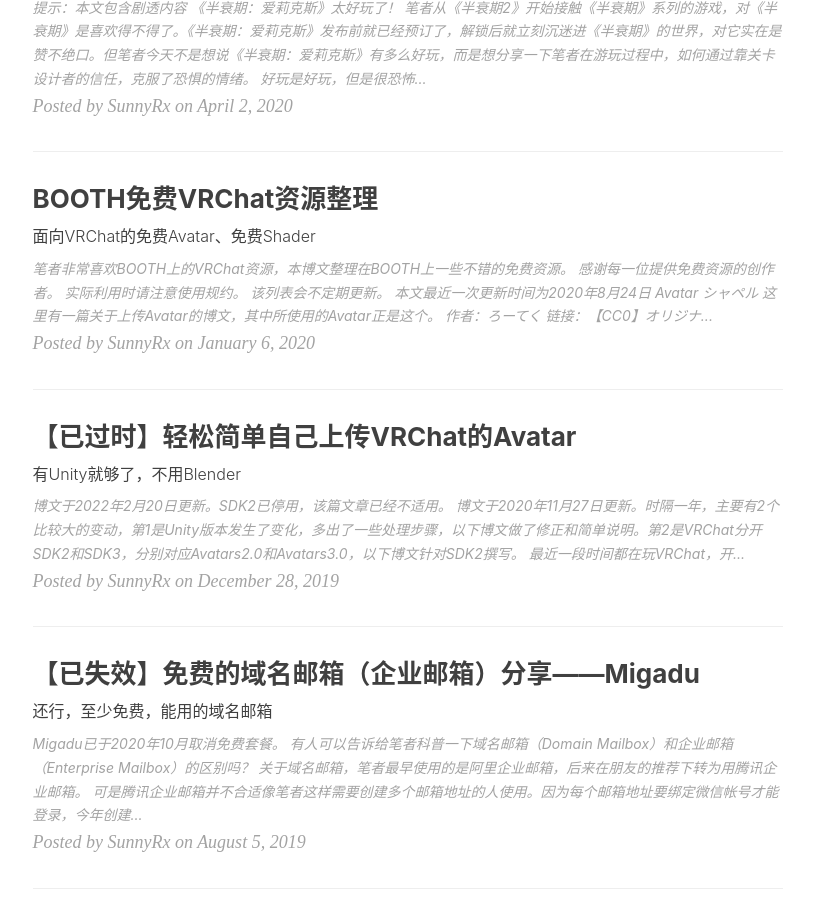
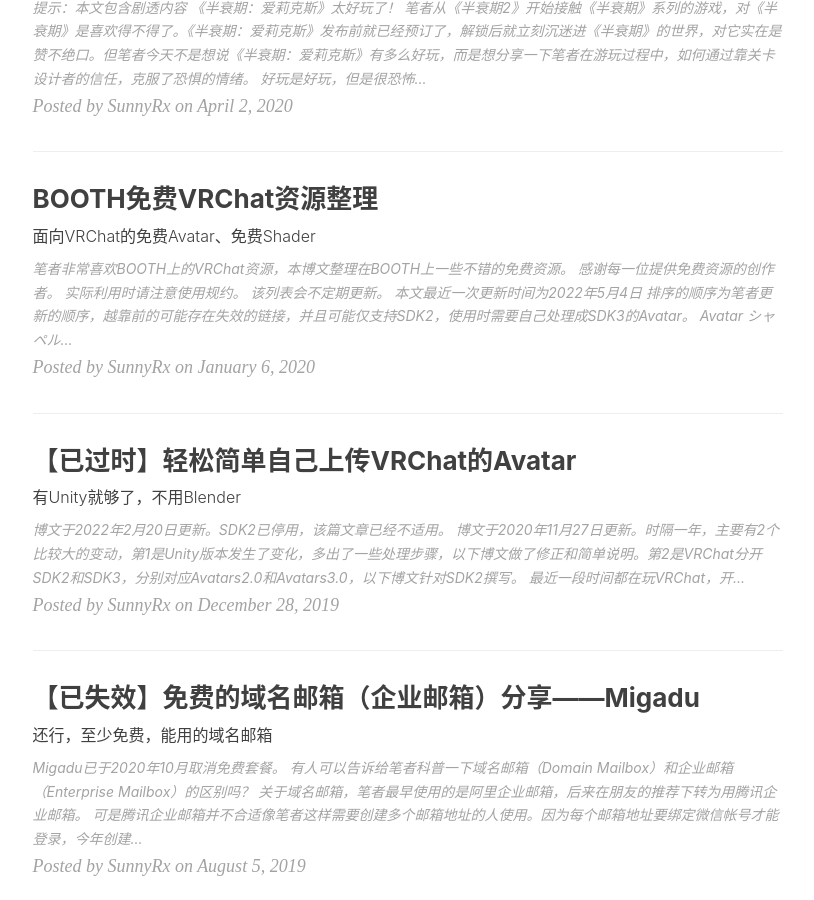
Before and after one commit to SunnyRx/SunnyRx.github.io, a Jekyll site: the page built from index.html, in a window 1280 px wide and 900 px high, scrolled down 1331 px. Shown: the whole window, without its empty margins (135-949 px from the left). Built offline with Jekyll 4.4.1, drawn with Linux system fonts in a browser that asks for light colours; nearby versions of some CDN libraries; the list of posts is cut into pages by our own code; comment, search, counter and statistics services are not loaded; some of the changed lines change nothing that is shown.

Commit message:
更新博文《BOOTH免费VRChat资源整理》

```diff
--- a/_posts/2020-01-06-BOOTH-free-VRChat-assets.markdown
+++ b/_posts/2020-01-06-BOOTH-free-VRChat-assets.markdown
@@ -18,7 +18,9 @@
 
 该列表会不定期更新。
 
-> 本文最近一次更新时间为2020年8月24日
+> 本文最近一次更新时间为2022年5月4日
+
+> 排序的顺序为笔者更新的顺序，越靠前的可能存在失效的链接，并且可能仅支持SDK2，使用时需要自己处理成SDK3的Avatar。
 
 # Avatar
 
@@ -176,36 +178,6 @@
 
 ---
 
-### [IST]式 白井鈴
-
-![白井鈴](/img/in-post/post-VRChat-collection/Avatar_sirairin.webp)
-
-作者：[IST]\(いそっち゜)
-
-链接：[【MMD/VRC用3Dモデル】[IST]式 白井鈴 ver.1.0](https://isotch0130.booth.pm/items/1384082)
-
----
-
-### [IST]式 白井鈴 Append
-
-![白井鈴 Append](/img/in-post/post-VRChat-collection/Avatar_sirairinappend.webp)
-
-作者：[IST]\(いそっち゜)
-
-链接：[【MMD/VRC用3Dモデル】[IST]式 白井鈴 Append ver.1.0](https://isotch0130.booth.pm/items/1399653)
-
----
-
-### [IST]式 佐野ひまり
-
-![佐野ひまり](/img/in-post/post-VRChat-collection/Avatar_himari.webp)
-
-作者：[IST]\(いそっち゜)
-
-链接：[【MMD/VRC用3Dモデル】[IST]式 佐野ひまり ver.1.0](https://isotch0130.booth.pm/items/1604378)
-
----
-
 ### NecoMaid
 
 ![NecoMaid](/img/in-post/post-VRChat-collection/Avatar_necomaid.webp)
@@ -335,6 +307,138 @@
 链接：[【無料オリジナル3Dモデル】オタクくん](https://gfool6.booth.pm/items/2061364)
 
 ---
+
+### RadDollV2
+
+![RadDollV2](https://s2.booth.pm/3c39b721-63d9-4193-a883-507b13ff6ebc/i/3741802/58843431-33b6-4c22-b391-4dc3fed270ce_base_resized.jpg)
+
+作者：まおー
+
+链接：[VR向けアバターモデル「RadDollV2」【無料】](https://tonomaoo.booth.pm/items/3741802)
+
+---
+
+### ハオランーHAOLAN
+
+![ハオランーHAOLAN](https://s2.booth.pm/1a3d7c54-a290-40a4-b267-0f2e041fef9a/i/3818504/046a73fd-3a55-4cdc-a5c0-b1487f848902_base_resized.jpg)
+
+作者：かなﾘぁ
+
+链接：[オリジナル3Dモデル【ハオランーHAOLAN】](https://kanalia.booth.pm/items/3818504)
+
+---
+
+### のん
+
+![のん](https://s2.booth.pm/b72d62fb-6f78-4042-8674-b0b9d718f73d/i/3204884/fc1cd83c-c08c-4e43-9f41-9e80c7bf54dd_base_resized.jpg)
+
+作者：すいか
+
+链接：[【3Dモデル】『のん』BASIC PACK](https://suicasweets.booth.pm/items/3204884)
+
+---
+
+### セレアーテ
+
+![セレアーテ](https://s2.booth.pm/e63ad514-d9e1-4241-b29f-82bc4b979ff7/i/3738752/dba56208-8849-4f15-a80e-c2e4c30eef32_base_resized.jpg)
+
+作者：Ruruku
+
+链接：[無料アバター「セレアーテ」ファンメイド](https://ruruku14.booth.pm/items/3738752)
+
+---
+
+### ショコラ
+
+![ショコラ](https://s2.booth.pm/e63ad514-d9e1-4241-b29f-82bc4b979ff7/i/3795996/44ee389a-28aa-466e-bfb9-e317c782ee8a_base_resized.jpg)
+
+作者：Ruruku
+
+链接：[無料アバター「ショコラ」ファンメイド](https://ruruku14.booth.pm/items/3795996)
+
+---
+
+### グリーンダムたん
+
+![グリーンダムたん](https://s2.booth.pm/e41bbba7-fcea-4182-8b36-c4e66630ea9e/i/2348604/dc004f23-48a6-4f57-a37f-3b2df30273e1_base_resized.jpg)
+
+> 笔者参与制作的Avatar，希望大家能喜欢小绿！
+
+作者：グリーンダム136
+
+链接：[オリジナル3Dモデル「グリーンダムたん」(GreenDam)](https://sunnyrx.booth.pm/items/2348604)
+
+---
+
+### ゲブラー
+
+![ゲブラー](https://s2.booth.pm/0d2468c0-1ae0-44e4-9281-c6f1646d3f41/i/2528952/33ccf009-4cc3-4883-9a5e-a4a697fe37ea_base_resized.jpg)
+
+作者：セフィ
+
+链接：[【オリジナル3Dモデル】Gevurah〈ゲブラー〉](https://sephir.booth.pm/items/2528952)
+
+---
+
+### アーキ
+
+![アーキ](https://s2.booth.pm/faa23ed5-d45c-463c-8407-1e2c8719778a/i/2688444/68bea772-0c3a-4ab5-9dee-9a839964a3ce_base_resized.jpg)
+
+作者：しおた
+
+链接：[【無料】【VRC想定オリジナル3Dモデル】アーキ](https://shiotar.booth.pm/items/2688444)
+
+---
+
+### ツギノ
+
+![ツギノ](https://s2.booth.pm/faa23ed5-d45c-463c-8407-1e2c8719778a/i/3579977/48fab56b-a174-48d5-a839-799b8a2ef545_base_resized.jpg)
+
+作者：しおた
+
+链接：[【無料】【VRC想定オリジナル3Dモデル】ツギノ](https://shiotar.booth.pm/items/3579977)
+
+---
+
+### コンコード
+
+![コンコード](https://s2.booth.pm/faa23ed5-d45c-463c-8407-1e2c8719778a/i/3782774/704edfb5-0488-4e36-84bd-fc1c3fafe412_base_resized.jpg)
+
+作者：しおた
+
+链接：[【無料】【VRC想定3Dモデル】コンコードver2【アズールレーン】](https://shiotar.booth.pm/items/3782774)
+
+---
+
+### チェシャ猫ちゃん
+
+![チェシャ猫ちゃん](https://s2.booth.pm/bbdabf97-f967-4f75-86fa-50b3aca32c35/i/2814294/d07240af-a83e-47ef-86d7-fadbef410f1f_base_resized.jpg)
+
+作者：\[IST](いそっち゜)
+
+链接：[【基本無料】チェシャ猫ちゃん ver.1.1【MMD/VRC用3Dモデル】](https://isotch0130.booth.pm/items/2814294)
+
+---
+
+### わかば
+
+![わかば](https://s2.booth.pm/bbdabf97-f967-4f75-86fa-50b3aca32c35/i/3273606/6066d95a-aaa2-4eea-9c8b-bc5ee066d093_base_resized.jpg)
+
+作者：\[IST](いそっち゜)
+
+链接：[【基本無料】チェシャ猫ちゃん ver.1.1【MMD/VRC用3Dモデル】](https://isotch0130.booth.pm/items/3273606)
+
+---
+
+### てっさくちゃん
+
+![てっさくちゃん](https://s2.booth.pm/98c1aae5-ed65-45c7-9374-54dfac10fcc2/i/3183052/ebb80654-fdc4-4275-978c-e4d61269fa4b_base_resized.jpg)
+
+作者：神葉詞
+
+链接：[【PC、Quest両対応】オリジナル3Dモデル ｢てっさくちゃん｣](https://kanbasi999.booth.pm/items/3183052)
+
+---
 # Shader
 
 ### Arktoon-Shaders
@@ -384,3 +488,13 @@
 作者：ほたて
 
 链接：[ごった煮トゥーンシェーダー](https://hhotatea.booth.pm/items/1668964)
+
+---
+
+### lilToon
+
+![lilToon](https://s2.booth.pm/d39ea11b-78fc-488b-90dd-457109c7cd9b/i/3087170/3c857f8a-2349-4986-b126-29e88011ac3e_base_resized.jpg)
+
+作者：lil
+
+链接：[【無料】lilToon](https://lilxyzw.booth.pm/items/3087170)
```
